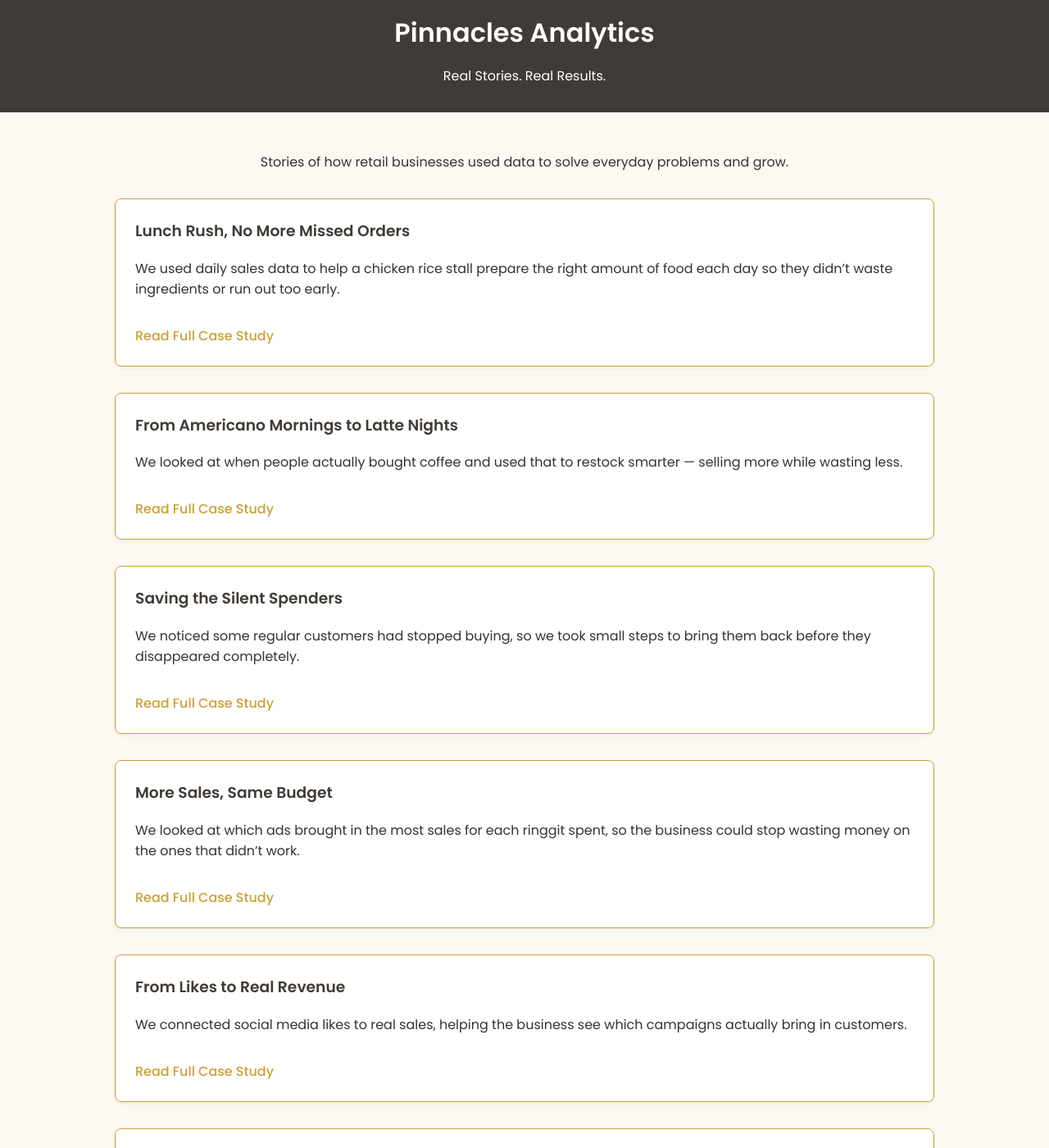
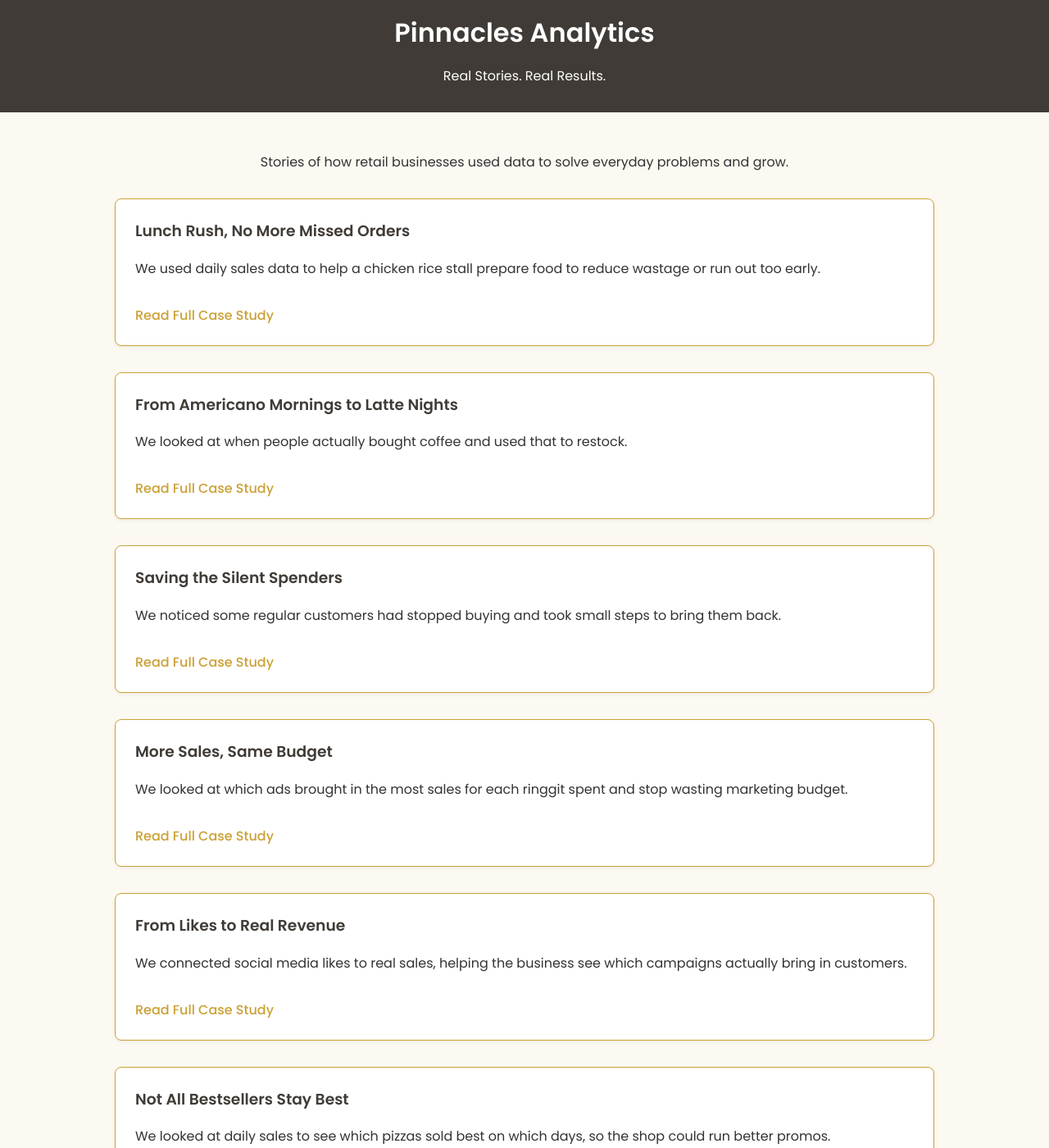
Before and after one commit to lyven81/pinnacles-learning-website, a Jekyll site: the page case-study.html, which Jekyll copies as it is, in a window 1280 px wide and 1400 px high. Shown: the whole window at 82% size. Built offline with Jekyll 4.4.1, drawn with Linux system fonts in a browser that asks for light colours; some of the changed text lies outside the part shown.

Commit message:
Update case-study.html

```diff
--- a/case-study.html
+++ b/case-study.html
@@ -78,25 +78,25 @@
    <div class="case-grid">
     <div class="case-card">
      <h3>Lunch Rush, No More Missed Orders</h3>
-     <p>We used daily sales data to help a chicken rice stall prepare the right amount of food each day so they didn’t waste ingredients or run out too early.</p>
+     <p>We used daily sales data to help a chicken rice stall prepare food to reduce wastage or run out too early.</p>
      <a href="http://www.pinnaclesanalytics.com/case-study/case-study-1.html">Read Full Case Study</a>
     </div>
 
     <div class="case-card">
      <h3>From Americano Mornings to Latte Nights</h3>
-     <p>We looked at when people actually bought coffee and used that to restock smarter — selling more while wasting less.</p>
+     <p>We looked at when people actually bought coffee and used that to restock.</p>
      <a href="http://www.pinnaclesanalytics.com/case-study/case-study-2.html">Read Full Case Study</a>
     </div>
 
     <div class="case-card">
      <h3>Saving the Silent Spenders</h3>
-     <p>We noticed some regular customers had stopped buying, so we took small steps to bring them back before they disappeared completely.</p>
+     <p>We noticed some regular customers had stopped buying and took small steps to bring them back.</p>
      <a href="http://www.pinnaclesanalytics.com/case-study/case-study-3.html">Read Full Case Study</a>
     </div>
 
     <div class="case-card">
      <h3>More Sales, Same Budget</h3>
-     <p>We looked at which ads brought in the most sales for each ringgit spent, so the business could stop wasting money on the ones that didn’t work.</p>
+     <p>We looked at which ads brought in the most sales for each ringgit spent and stop wasting marketing budget.</p>
      <a href="http://www.pinnaclesanalytics.com/case-study/case-study-4.html">Read Full Case Study</a>
     </div>
 
```
Also changed, not shown: other parts of case-study.html (+1 -1 lines).
